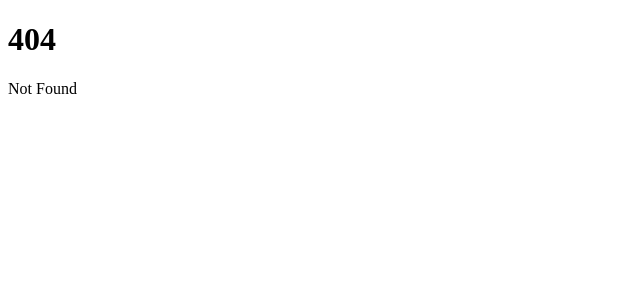
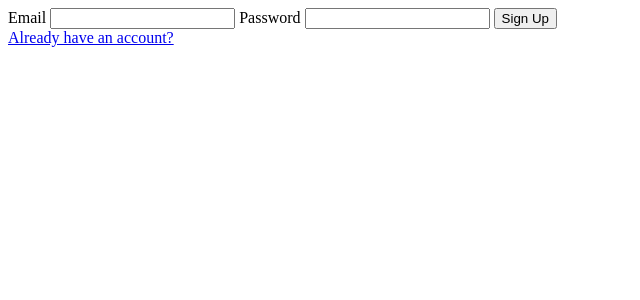
Before and after one commit to moe1129peterson/SignUp_Login_Practice, a SvelteKit app: page /auth/signup in a window 1280 px wide. Before the commit this address had no page. Shown: the top 300 px of the page, without its empty margins (0-640 px from the left). Built offline with nearby package versions, Linux system fonts and the light colour scheme.

Commit message:
signup is added

```diff
--- /dev/null
+++ b/src/routes/auth/signup/+page.svelte
@@ -0,0 +1,24 @@
+<script>
+	import supabase from '$lib/db';
+
+	let email, password;
+	async function signUp() {
+		const { user, session, error } = await supabase.auth.signUp({
+			email,
+			password
+		});
+
+		if (error) alert(error.message);
+		console.log(user, session, error);
+	}
+</script>
+
+<form on:submit|preventDefault={signUp}>
+	<label for="email">Email</label>
+	<input class="blocl p-2 rounded" id="email" bind:value={email} type="email" />
+	<label for="password">Password</label>
+	<input class="blocl p-2 rounded" id="password" bind:value={password} type="password" />
+	<button class="p-2 bg-green-400 rounded block mx-auto">Sign Up</button>
+</form>
+
+<a href="/signin">Already have an account?</a>
```
